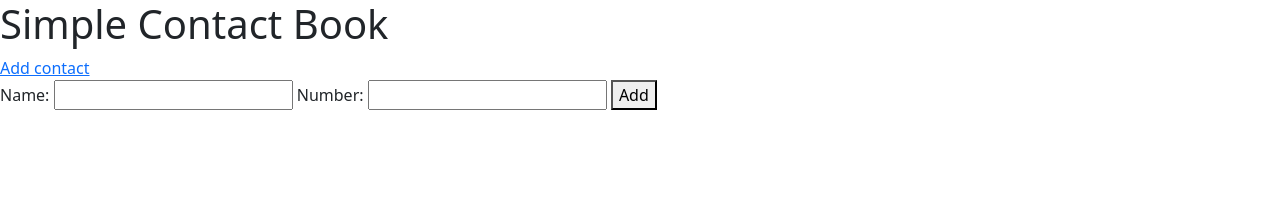
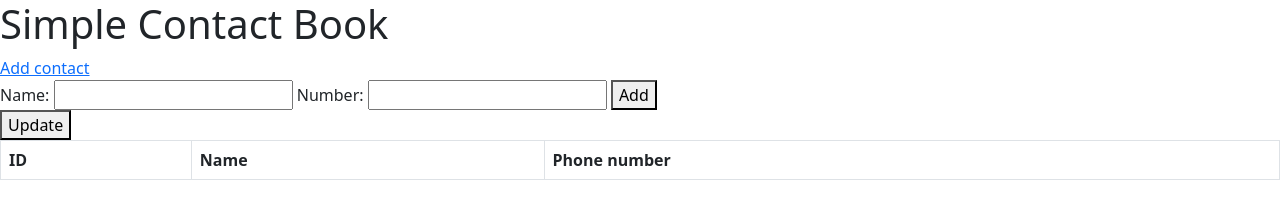
Before and after one commit to pThomazo/ContacstBookClient, a plain HTML site: page index.html in a window 1280 px wide. Drawn offline with Linux system fonts and the light colour scheme; files that its build step writes are made by us from their sources.

Commit message:
Added a table to display the contacts

```diff
--- a/index.html
+++ b/index.html
@@ -30,6 +30,26 @@
             Cotact added</div>
     </div>
 
+    <!-- Phones tab -->
+    <div>
+
+        <button onclick="downloadContacts()">Update</button>
+        <table class="table table-bordered">
+            <thead>
+                <tr>
+                    <th>ID</th>
+                    <th>Name</th>
+                    <th>Phone number</th>
+                </tr>
+            </thead>
+
+            <tbody id="contacts_table_body">
+
+
+            </tbody>
+        </table>
+
+    </div>
 
 </body>
 
```
